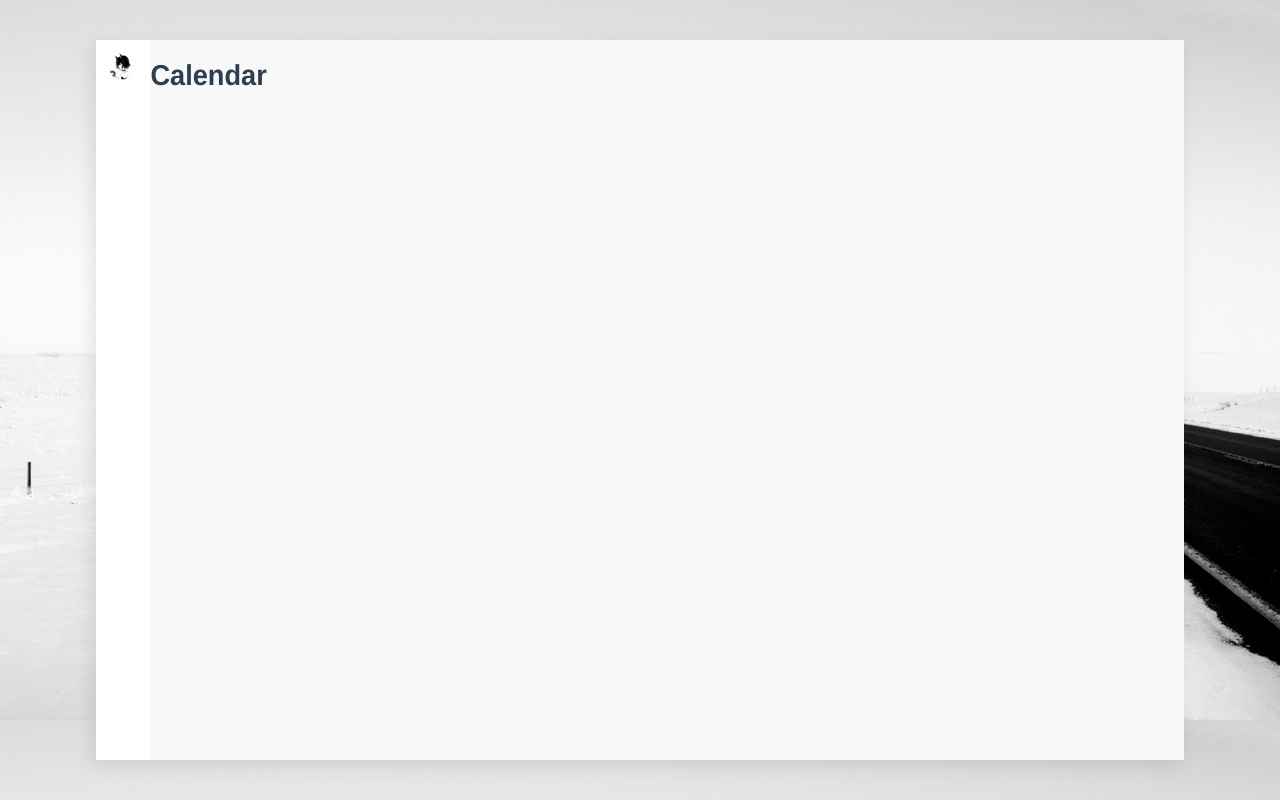
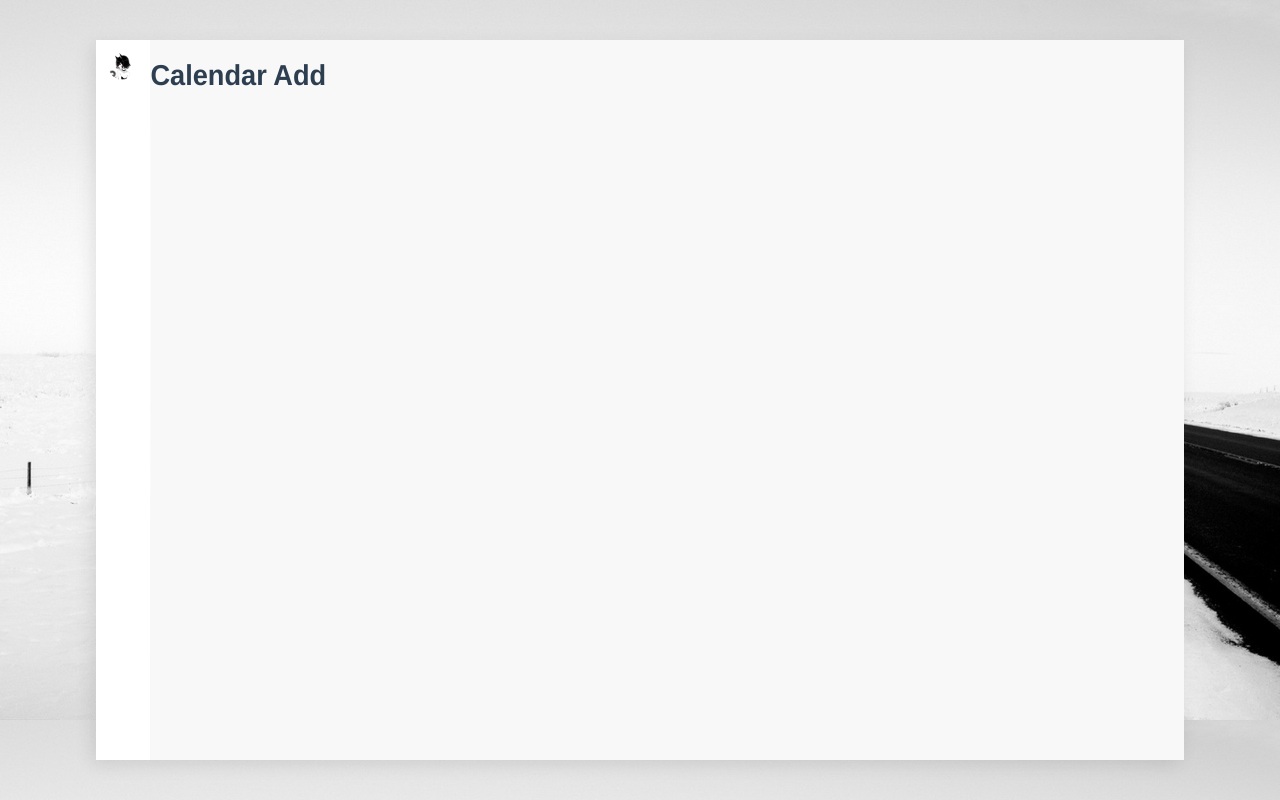
Before and after one commit to QueenAltria/vue-chat, a Vue app: page /#/Calendar in a window 1280 px wide. Built offline with nearby package versions, Linux system fonts and the light colour scheme; a small style sheet from the web is missing.

Commit message:
add update

```diff
--- a/src/components/Calendar.vue
+++ b/src/components/Calendar.vue
@@ -1,5 +1,5 @@
 <template>
-	<h1>Calendar</h1>
+	<h1>Calendar Add</h1>
 </template>
 
 <script>
```
